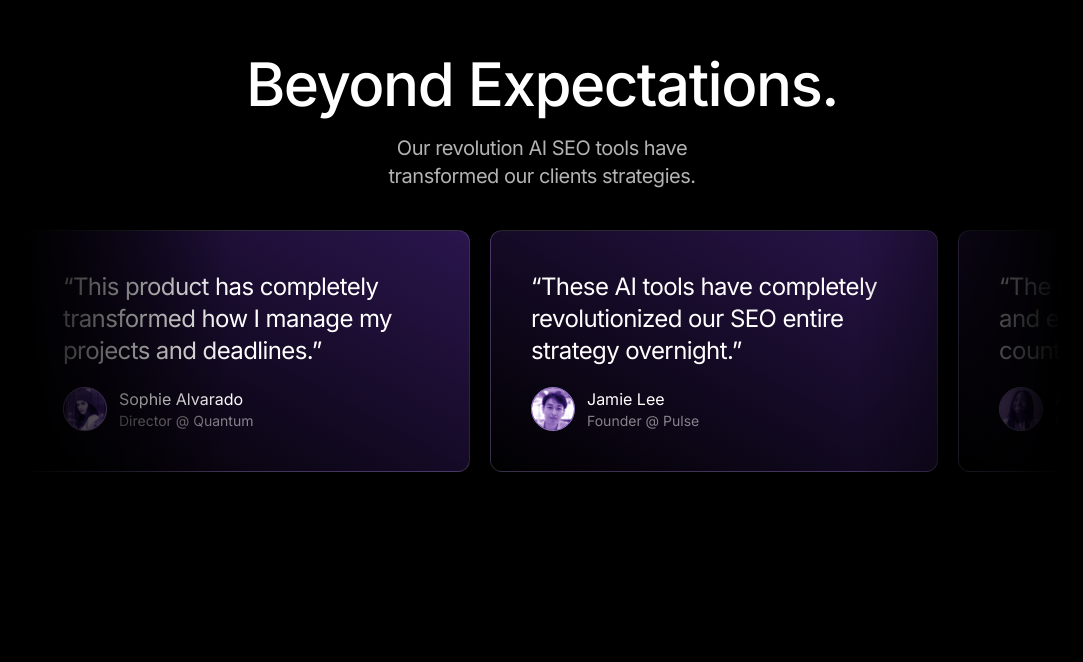
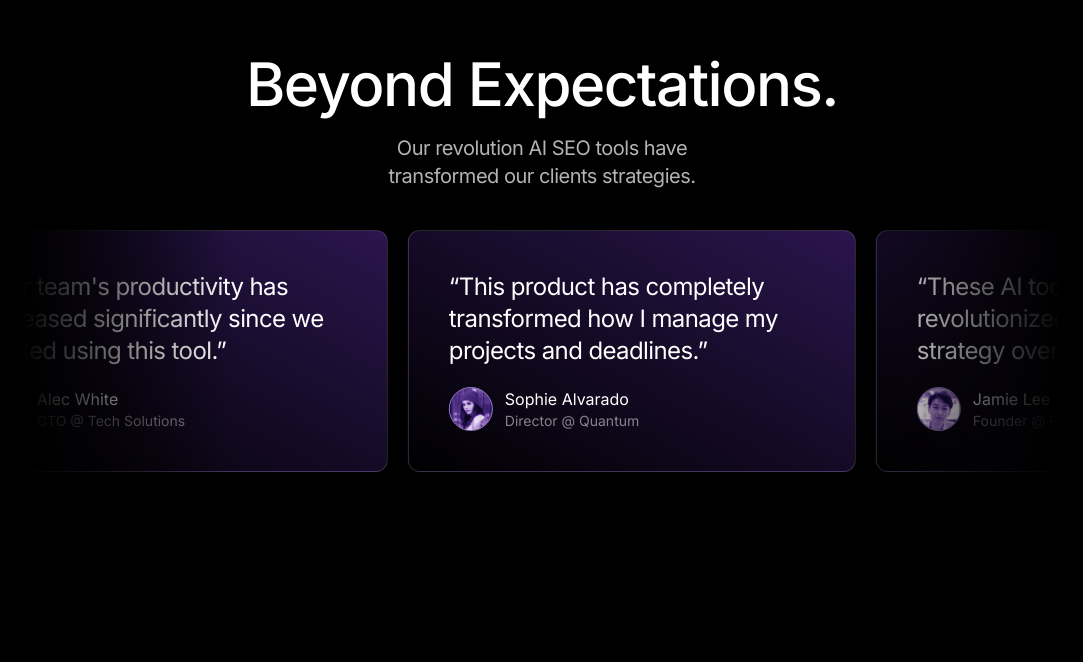
Before and after one commit to Akaikenlol/snap_write, a Next.js app: page / in a window 1280 px wide. Shown: the part 2212-2874 px from the top of the page, without its empty margins (98-1181 px from the left). Built offline with nearby package versions, Linux system fonts and the light colour scheme.

Commit message:
feat: Implementing Testimonials Animation With Framer Motion

```diff
--- a/components/sections/LogoTicker.tsx
+++ b/components/sections/LogoTicker.tsx
@@ -24,7 +24,7 @@ const LogoTicker = () => {
 							}}
 							className="flex flex-none gap-14 pr-14 -translate-x-1/4"
 						>
-							{LogoLink.map((logo, index) => (
+							{[...LogoLink, ...LogoLink].map((logo, index) => (
 								<Image
 									key={index}
 									src={logo.src}
--- a/components/sections/Testimonials.tsx
+++ b/components/sections/Testimonials.tsx
@@ -1,4 +1,7 @@
+"use client";
+
 import { testimonials } from "@/constants";
+import { motion } from "framer-motion";
 import Image from "next/image";
 import React from "react";
 
@@ -12,9 +15,22 @@ const Testimonials = () => {
 				<p className="text-white/70 text-lg md:text-xl max-w-sm mx-auto tracking-tight text-center mt-5">
 					Our revolution AI SEO tools have transformed our clients strategies.
 				</p>
-				<div className="overflow-hidden mt-10 [mask-image:linear-gradient(to_right,transparent,black_20%,black_80%,transparent)]">
-					<div className="flex gap-5">
-						{testimonials.map((testimonial, index) => (
+				<div className="flex overflow-hidden mt-10 [mask-image:linear-gradient(to_right,transparent,black_20%,black_80%,transparent)]">
+					<motion.div
+						initial={{
+							translateX: "-50%",
+						}}
+						animate={{
+							translateX: "0%",
+						}}
+						transition={{
+							repeat: Infinity,
+							ease: "linear",
+							duration: 30,
+						}}
+						className="flex gap-5 flex-none pr-5"
+					>
+						{[...testimonials, ...testimonials].map((testimonial, index) => (
 							<div
 								key={index}
 								className="border border-white/15 p-6 md:p-10 rounded-xl bg-[linear-gradient(to_bottom_left,rgb(140,69,255,.3),black)] max-w-xs md:max-w-md flex-none"
@@ -41,7 +57,7 @@ const Testimonials = () => {
 								</div>
 							</div>
 						))}
-					</div>
+					</motion.div>
 				</div>
 			</div>
 		</section>
```
